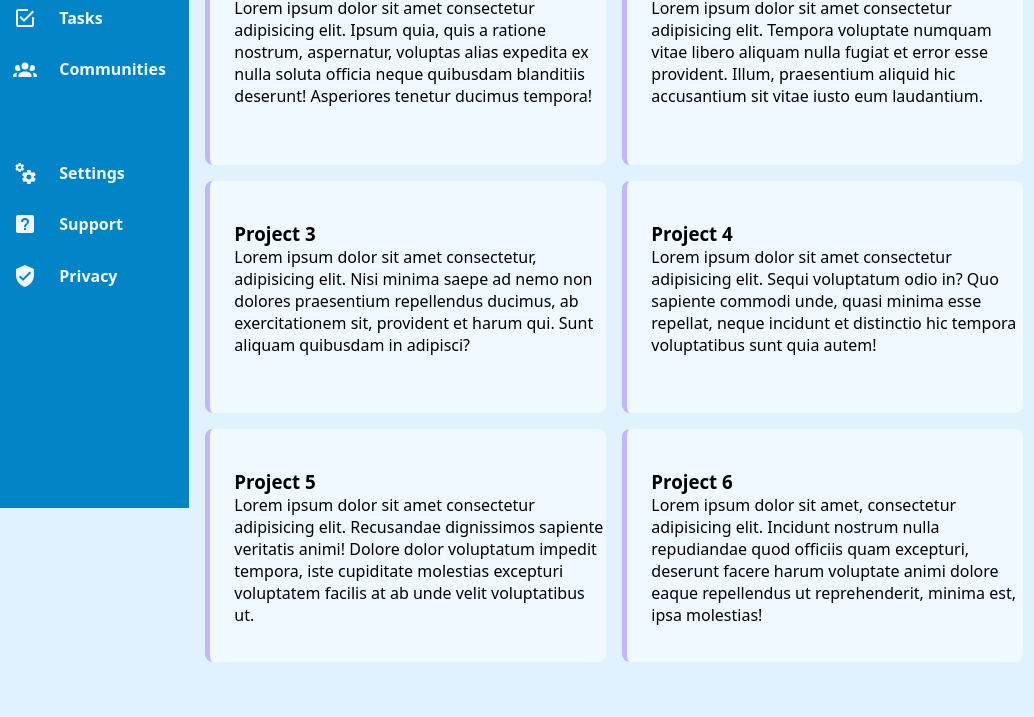
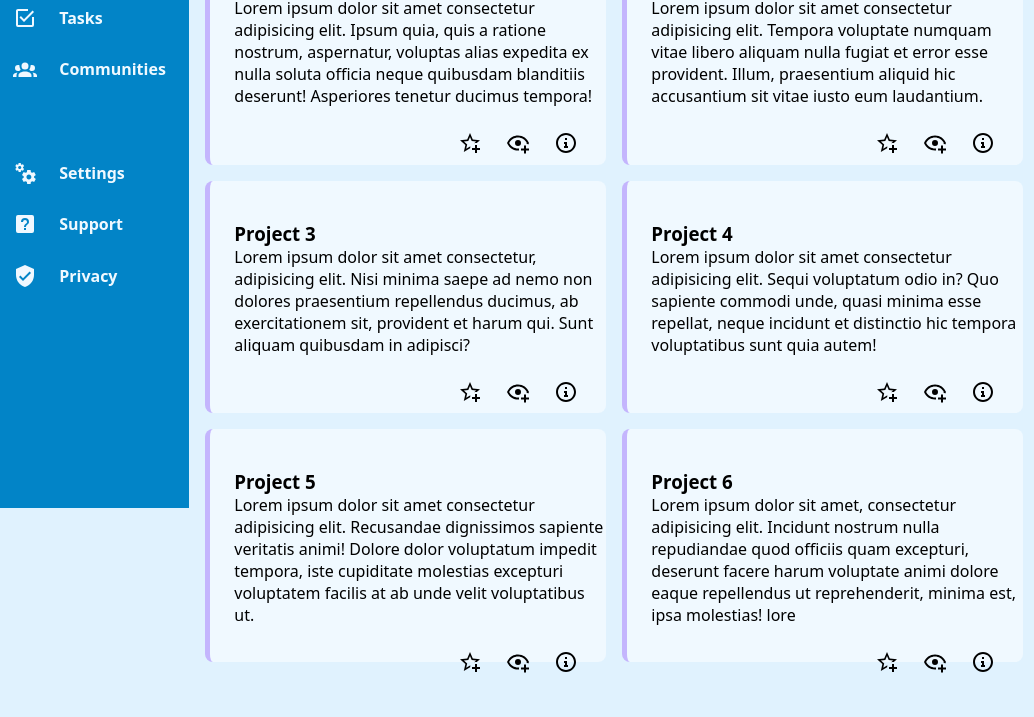
Before and after one commit to Liamsuu/Admin-Dashboard, a plain HTML site: page index.html in a window 1280 px wide. Shown: the part 292-1009 px from the top of the page, 0-1034 px from the left. Drawn offline with Linux system fonts and the light colour scheme.

Commit message:
Complete project

```diff
--- a/index.html
+++ b/index.html
@@ -121,6 +121,14 @@
               ex nulla soluta officia neque quibusdam blanditiis deserunt!
               Asperiores tenetur ducimus tempora!
             </p>
+            <div class="card-icons">
+              <img src="./images/star-plus-outline.svg" alt="favorite-icon" />
+              <img src="./images/eye-plus-outline.svg" alt="eye-plus-icon" />
+              <img
+                src="./images/information-slab-circle-outline.svg"
+                alt="info-icon"
+              />
+            </div>
           </div>
           <div class="main-grid-content">
             <h3>Project 2</h3>
@@ -130,6 +138,14 @@
               provident. Illum, praesentium aliquid hic accusantium sit vitae
               iusto eum laudantium.
             </p>
+            <div class="card-icons">
+              <img src="./images/star-plus-outline.svg" alt="favorite-icon" />
+              <img src="./images/eye-plus-outline.svg" alt="eye-plus-icon" />
+              <img
+                src="./images/information-slab-circle-outline.svg"
+                alt="info-icon"
+              />
+            </div>
           </div>
           <div class="main-grid-content">
             <h3>Project 3</h3>
@@ -139,6 +155,14 @@
               ab exercitationem sit, provident et harum qui. Sunt aliquam
               quibusdam in adipisci?
             </p>
+            <div class="card-icons">
+              <img src="./images/star-plus-outline.svg" alt="favorite-icon" />
+              <img src="./images/eye-plus-outline.svg" alt="eye-plus-icon" />
+              <img
+                src="./images/information-slab-circle-outline.svg"
+                alt="info-icon"
+              />
+            </div>
           </div>
           <div class="main-grid-content">
             <h3>Project 4</h3>
@@ -148,6 +172,14 @@
               repellat, neque incidunt et distinctio hic tempora voluptatibus
               sunt quia autem!
             </p>
+            <div class="card-icons">
+              <img src="./images/star-plus-outline.svg" alt="favorite-icon" />
+              <img src="./images/eye-plus-outline.svg" alt="eye-plus-icon" />
+              <img
+                src="./images/information-slab-circle-outline.svg"
+                alt="info-icon"
+              />
+            </div>
           </div>
           <div class="main-grid-content">
             <h3>Project 5</h3>
@@ -157,6 +189,14 @@
               voluptatum impedit tempora, iste cupiditate molestias excepturi
               voluptatem facilis at ab unde velit voluptatibus ut.
             </p>
+            <div class="card-icons">
+              <img src="./images/star-plus-outline.svg" alt="favorite-icon" />
+              <img src="./images/eye-plus-outline.svg" alt="eye-plus-icon" />
+              <img
+                src="./images/information-slab-circle-outline.svg"
+                alt="info-icon"
+              />
+            </div>
           </div>
           <div class="main-grid-content">
             <h3>Project 6</h3>
@@ -164,8 +204,16 @@
               Lorem ipsum dolor sit amet, consectetur adipisicing elit. Incidunt
               nostrum nulla repudiandae quod officiis quam excepturi, deserunt
               facere harum voluptate animi dolore eaque repellendus ut
-              reprehenderit, minima est, ipsa molestias!
+              reprehenderit, minima est, ipsa molestias! lore
             </p>
+            <div class="card-icons">
+              <img src="./images/star-plus-outline.svg" alt="favorite-icon" />
+              <img src="./images/eye-plus-outline.svg" alt="eye-plus-icon" />
+              <img
+                src="./images/information-slab-circle-outline.svg"
+                alt="info-icon"
+              />
+            </div>
           </div>
         </div>
         <div id="extra-content">
--- a/style.css
+++ b/style.css
@@ -172,6 +172,19 @@ a {
   background-color: #e0f2fe;
 }
 
+.card-icons {
+  display: grid;
+  padding-top: 1.5rem;
+  padding-right: 1rem;
+  grid-template-columns: repeat(3, 3rem);
+  justify-content: end;
+  justify-items: center;
+}
+
+.card-icons img {
+  height: var(--sidebar-img-height);
+}
+
 .content-headings {
   display: grid;
   align-items: end;
```
Also changed, not shown: images/eye-plus-outline.svg (added), images/information-slab-circle-outline.svg (added), images/star-plus-outline.svg (added).
